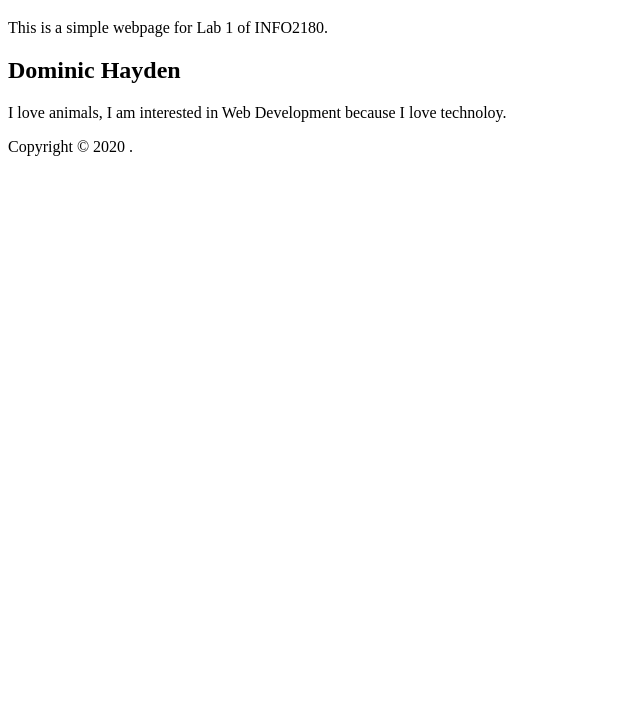
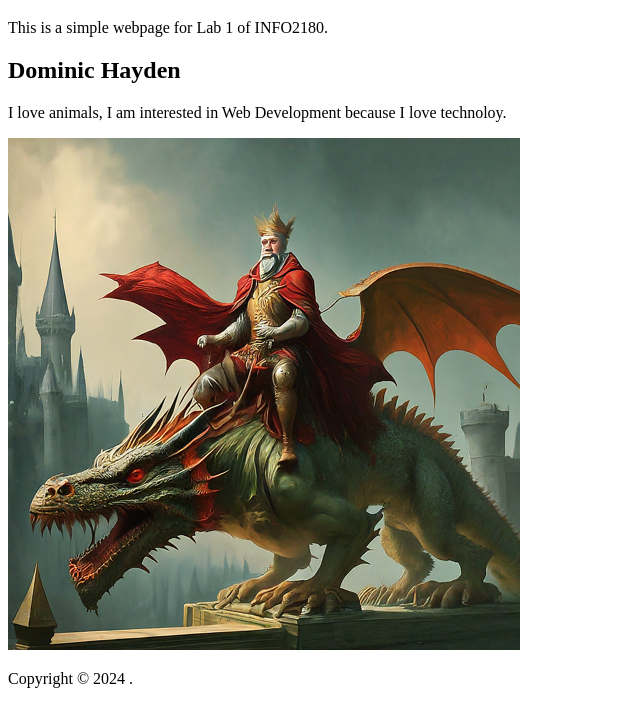
Before and after one commit to Dominic-Hayden/info2180-lab1, a plain HTML site: page index.html in a window 1280 px wide. Shown: the part 61-788 px from the top of the page, without its empty margins (0-640 px from the left). Drawn offline with Linux system fonts and the light colour scheme.

Commit message:
Added image to webpage

```diff
--- a/index.html
+++ b/index.html
@@ -5,6 +5,7 @@
     <meta name="viewport" content="width=device-width, initial-scale=1.0">
     <meta http-equiv="X-UA-Compatible" content="ie=edge">
     <title>INFO2180 Lab 1</title>
+    <link rel="stylesheet" href="style.css">
 </head>
 <body>
     <header>
@@ -14,9 +15,10 @@
     <main>
         <h2>Dominic Hayden</h2>
         <p>I love animals, I am interested in Web Development because I love technoloy.</p>
+        <img src="image.png" alt="image">
     </main>
     <footer>
-        <p>Copyright &copy; 2020 <Dominic Hayden>.</p>
+        <p>Copyright &copy; 2024 <Dominic Hayden>.</p>
     </footer>
 </body>
 </html>
```
Also changed, not shown: image.png (added).
